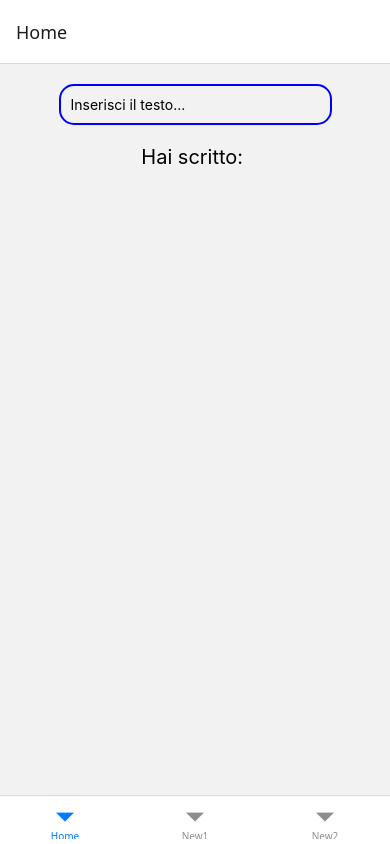
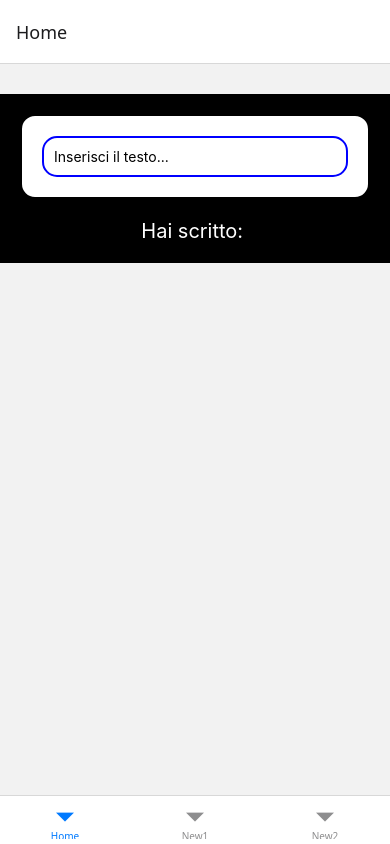
Before and after one commit to GiuseppeLiGioi/onBoarding, a React Native app: screen /Home in a window 390 px wide. Built offline with nearby package versions, Linux system fonts and the light colour scheme.

Commit message:
fixed. style

```diff
--- a/src/screens/HomeScreen.tsx
+++ b/src/screens/HomeScreen.tsx
@@ -9,6 +9,8 @@ export default function HomeScreen(){
 
     return(
         <View style={styles.container}>
+            <View style={styles.containerInput}>
+
             <TextInput
             placeholder="Inserisci il testo..."
             placeholderTextColor="black"
@@ -18,6 +20,7 @@ export default function HomeScreen(){
                                         Con onChange normale updateState((e) => setStateToView(e.target.value))*/
             style={styles.inputStyle}
             />
+            </View>
 
             <Text style={styles.text}>Hai scritto: {stateToView}</Text>
 
--- a/src/screens/New1Screen.tsx
+++ b/src/screens/New1Screen.tsx
@@ -5,6 +5,8 @@ export default function New1Screen(){
     const {stateToView, updateState} = useAppContext()
     return(
             <View style={styles.container}>
+            <View style={styles.containerInput}>
+
             <TextInput
             placeholder="Inserisci il testo..."
             placeholderTextColor="black"
@@ -12,6 +14,7 @@ export default function New1Screen(){
             onChangeText={updateState}
             style={styles.inputStyle}
             />
+            </View>
 
             <Text style={styles.text}>Hai scritto: {stateToView}</Text>
 
--- a/src/screens/New2Screen.tsx
+++ b/src/screens/New2Screen.tsx
@@ -5,6 +5,8 @@ export default function New2Screen(){
     const {stateToView, updateState} = useAppContext()
     return(
                <View style={styles.container}>
+            <View style={styles.containerInput}>
+
             <TextInput
             placeholder="Inserisci il testo..."
             placeholderTextColor="black"
@@ -12,6 +14,7 @@ export default function New2Screen(){
             onChangeText={updateState}
             style={styles.inputStyle}
             />
+            </View>
 
             <Text style={styles.text}>Hai scritto: {stateToView}</Text>
 
--- a/src/styles/common.ts
+++ b/src/styles/common.ts
@@ -3,8 +3,20 @@ import { StyleSheet } from "react-native";
 export const styles = StyleSheet.create({
     container: {
         alignItems: "center",
-          marginTop: 20,
+        alignSelf: "center",
+        marginTop: 30,
+        backgroundColor: "black",
+        padding: 20,
+        width: "100%"
 
+    },
+
+    containerInput: {
+        backgroundColor: "white",
+        padding: 20,
+        width: "100%",
+        borderWidth: 2,
+        borderRadius: 15
     },
 
     inputStyle: {
@@ -16,8 +28,9 @@ export const styles = StyleSheet.create({
 
     },
 
-        text:{
+    text: {
         marginTop: 20,
+        color: "white",
         fontSize: 20
     }
 })
```
Lines whose indentation alone changed are shown as unchanged.
